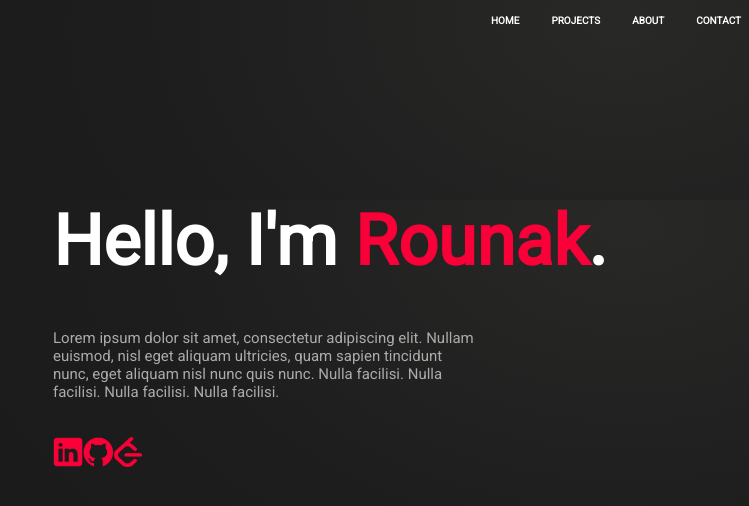
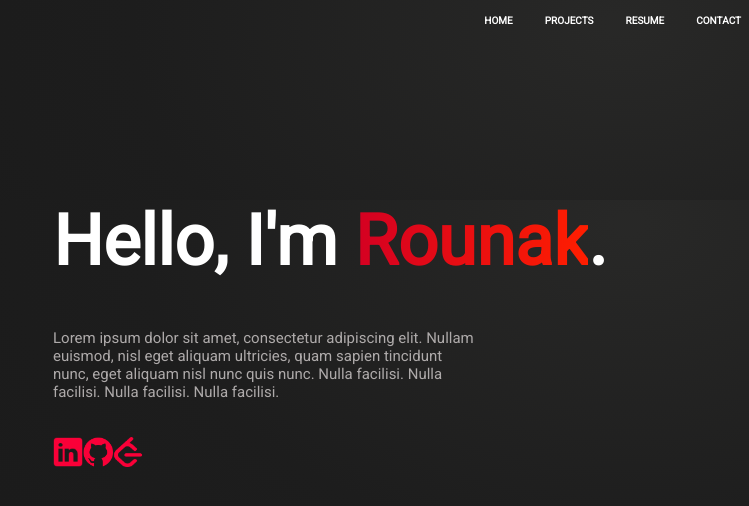
Before and after one commit to rpaulwastaken/portfolio, a React (Create React App) app: page / in a window 1280 px wide. Shown: the top 506 px of the page, without its empty margins (531-1280 px from the left). Built offline with nearby package versions, Linux system fonts and the light colour scheme.

Commit message:
Updated Colors

```diff
--- a/src/components/intro_text.css
+++ b/src/components/intro_text.css
@@ -11,7 +11,9 @@
     }
 
     .name{
-        color: #fa0038;
+        background: linear-gradient(to right, #d40022, #ff1e00);
+        -webkit-background-clip: text;
+        -webkit-text-fill-color: transparent;
     }
 
     .itext h2{
--- a/src/components/navbar.js
+++ b/src/components/navbar.js
@@ -19,7 +19,7 @@ const Navbar = () => {
             <nav className={color ? 'navbar navbar-bg' : 'navbar'}>
                 <a className="navbar-brand" href="/">Home</a>
                 <a className="navbar-brand" href="/projects">Projects</a>
-                <a className="navbar-brand" href="/about">About</a>
+                <a className="navbar-brand" href="/resume">Resume</a>
                 <a className="navbar-brand" href="/contact">Contact</a>
             </nav>
     );
--- a/src/index.css
+++ b/src/index.css
@@ -21,5 +21,5 @@
 html, body {
     background: radial-gradient(farthest-corner at 90% 3%, #282827 0.9%, #1d1d1d 30%, #181818 70%) no-repeat fixed;
     width: 100%;
-    height: 100%;
+    /*height: 100%;*/
 }
```
